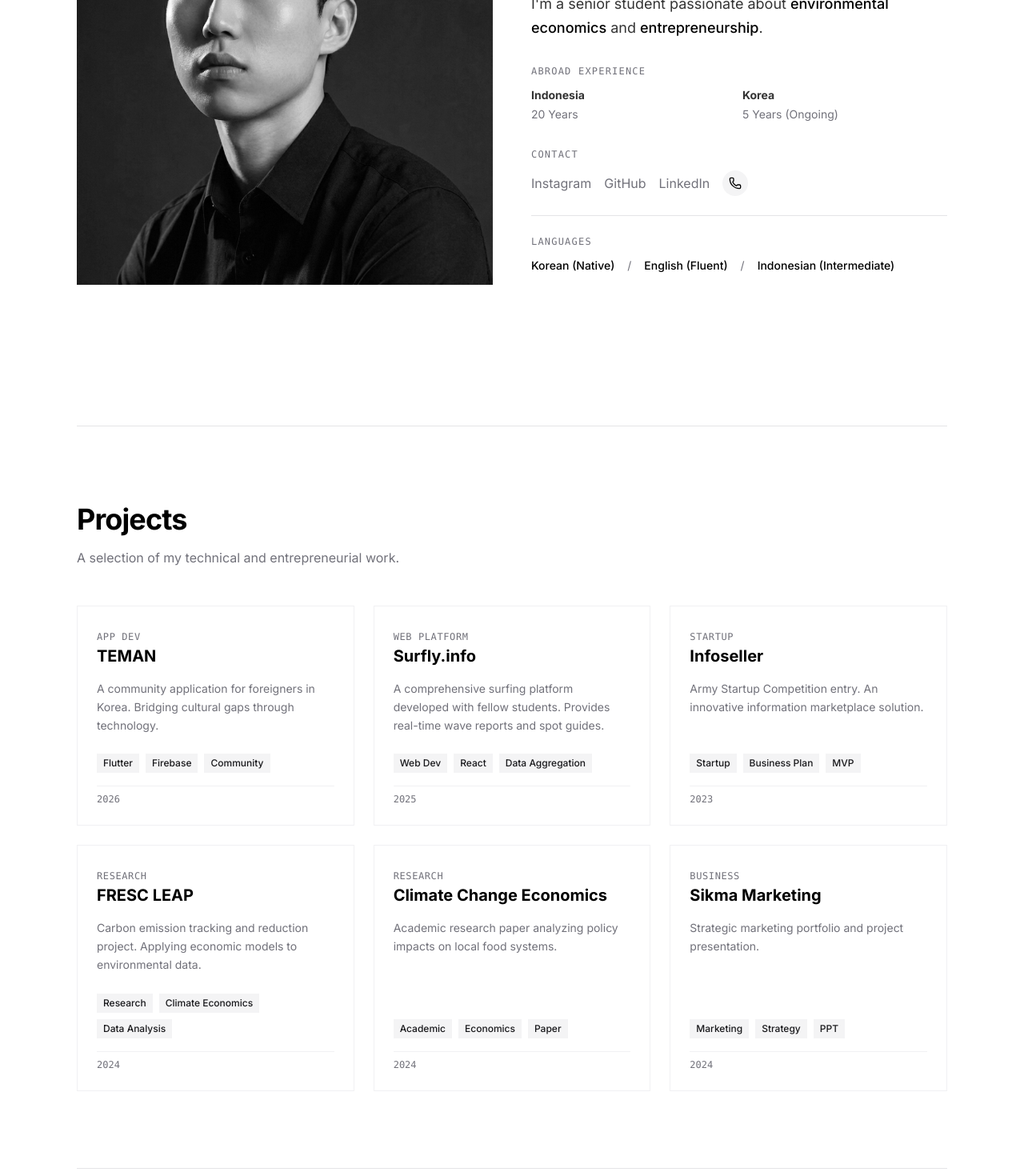
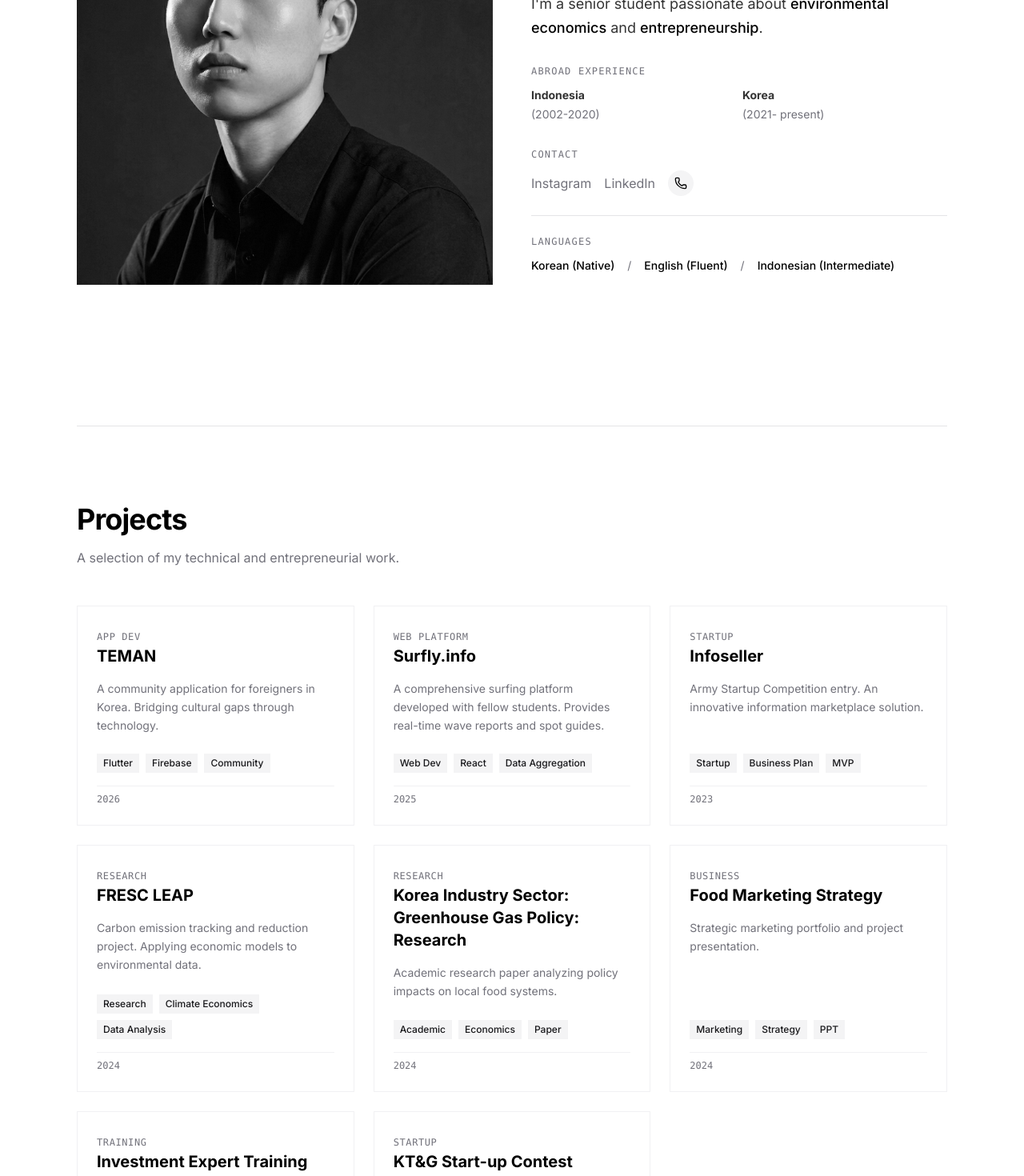
Before and after one commit to musudang/portfolio_LEE, a Next.js app: page / in a window 1280 px wide. Shown: the part 340-1810 px from the top of the page at 80% size. Built offline with nearby package versions, Linux system fonts and the light colour scheme.

Commit message:
2.14time541

```diff
--- a/src/app/page.tsx
+++ b/src/app/page.tsx
@@ -60,11 +60,11 @@ export default function Home() {
                   <div className="grid grid-cols-2 gap-4 text-sm">
                     <div>
                       <h4 className="font-bold mb-1">Indonesia</h4>
-                      <p className="text-muted-foreground">20 Years</p>
+                      <p className="text-muted-foreground">(2002-2020)</p>
                     </div>
                     <div>
                       <h4 className="font-bold mb-1">Korea</h4>
-                      <p className="text-muted-foreground">5 Years (Ongoing)</p>
+                      <p className="text-muted-foreground">(2021- present)</p>
                     </div>
                   </div>
                 </div>
@@ -76,9 +76,7 @@ export default function Home() {
                   <a href="https://instagram.com" target="_blank" rel="noopener noreferrer" className="text-muted-foreground hover:text-foreground transition-colors">
                     Instagram
                   </a>
-                  <a href="https://github.com" target="_blank" rel="noopener noreferrer" className="text-muted-foreground hover:text-foreground transition-colors">
-                    GitHub
-                  </a>
+
                   <a href="https://linkedin.com" target="_blank" rel="noopener noreferrer" className="text-muted-foreground hover:text-foreground transition-colors">
                     LinkedIn
                   </a>
@@ -127,6 +125,7 @@ export default function Home() {
               title="Surfly.info"
               description="A comprehensive surfing platform developed with fellow students. Provides real-time wave reports and spot guides."
               tags={["Web Dev", "React", "Data Aggregation"]}
+              link="https://surfly.info"
               year="2025"
               category="Web Platform"
             />
@@ -145,18 +144,32 @@ export default function Home() {
               category="Research"
             />
             <ProjectCard
-              title="Climate Change Economics"
+              title="Korea Industry Sector: Greenhouse Gas Policy: Research"
               description="Academic research paper analyzing policy impacts on local food systems."
               tags={["Academic", "Economics", "Paper"]}
               year="2024"
               category="Research"
             />
             <ProjectCard
-              title="Sikma Marketing"
+              title="Food Marketing Strategy"
               description="Strategic marketing portfolio and project presentation."
               tags={["Marketing", "Strategy", "PPT"]}
               year="2024"
               category="Business"
+            />
+            <ProjectCard
+              title="Investment Expert Training"
+              description="Agricultural Investor Starter: Agriculture, Fisheries and Food Industry."
+              tags={["Finance", "Agriculture", "Analysis"]}
+              year="2024"
+              category="Training"
+            />
+            <ProjectCard
+              title="KT&G Start-up Contest"
+              description="Fitting Room (platform service business)."
+              tags={["Startup", "Business", "Platform"]}
+              year="2023"
+              category="Startup"
             />
           </div>
         </section >
```
